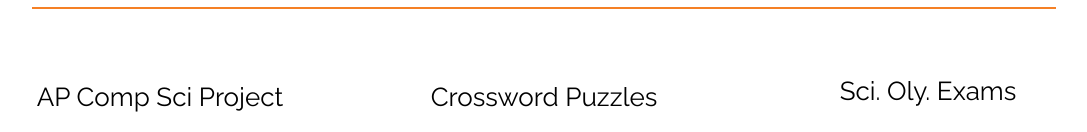
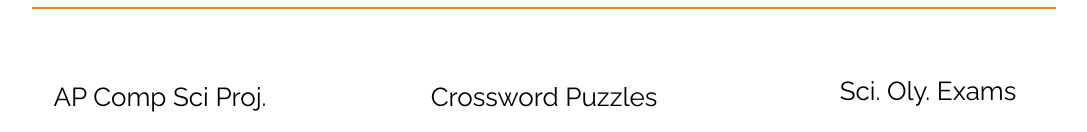
Before and after one commit to bryanb26/Boyd-Portfolio, a plain HTML site: page index.html in a window 1280 px wide. Shown: the part 924-1056 px from the top of the page, without its empty margins (96-1183 px from the left). Drawn offline with nearby package versions, Linux system fonts and the light colour scheme.

Commit message:
Update index.html

```diff
--- a/index.html
+++ b/index.html
@@ -133,7 +133,7 @@
 
     <section class="portfolio">
       <div class="portfolio-container">
-        <h1>AP Comp Sci Project</h1>
+        <h1>AP Comp Sci Proj.</h1>
         <img src="css/img/priceisright.png" alt="" />
         <p>
           This was my final project for my 12th grade AP Comp Sci course. For this application I was able to pull data on various items from a Best Buy
```
